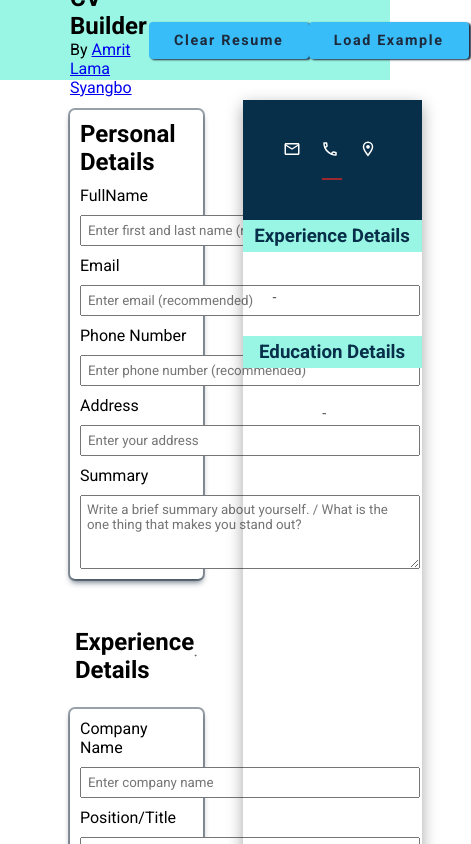
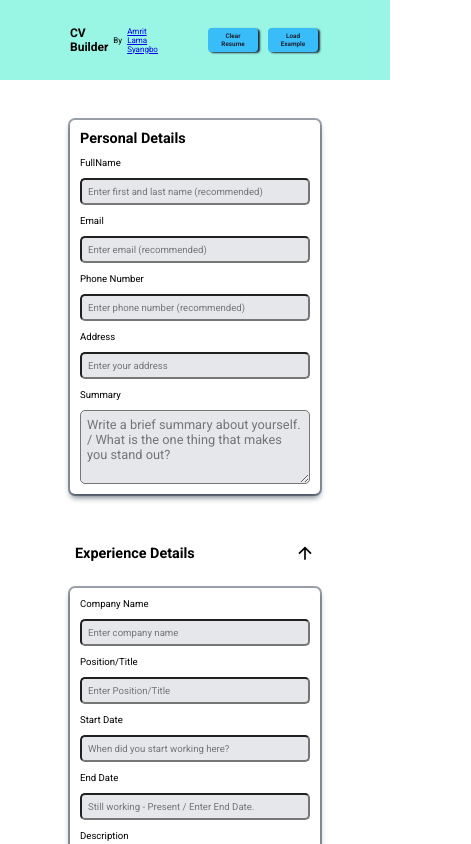
Before and after one commit to Amrit57/CV-Application, a React (Vite) app: page / in a window 390 px wide. Shown: the top 844 px of the page, 471 px wide, since content can reach past the window. Built offline with nearby package versions, Linux system fonts and the light colour scheme.

Commit message:
Adde responsive design to all devices.

```diff
--- a/src/components/Navbar.jsx
+++ b/src/components/Navbar.jsx
@@ -3,7 +3,7 @@ import React from "react";
 export default function Navbar({ clearResume, loadResume }) {
   return (
     <nav className="navbar">
-      <div>
+      <div className="logo-container">
         <h1 className="navbar--heading">CV Builder</h1>
         <span>By </span>
         <a
--- a/src/styles/style.css
+++ b/src/styles/style.css
@@ -28,7 +28,7 @@
 .navbar--btn,
 .btn {
   padding: 10px 14px;
-  width: 160px;
+  width: 140px;
   outline-offset: 0.2rem;
   cursor: pointer;
   border-radius: 4px;
@@ -63,7 +63,7 @@
   gap: 30px;
 }
 .form-container {
-  width: 34vw;
+  min-width: 30%;
   display: flex;
   flex-direction: column;
   gap: 24px;
@@ -87,11 +87,15 @@ textarea,
 .experience-container input,
 .education-container input {
   padding: 6px;
-  width: 340px;
+  width: auto;
+  border-radius: 5px;
+  background: var(--input-bg);
 }
 .displayForm {
+  padding-bottom: 10px;
   width: 100%;
-  height: auto;
+  overflow: hidden;
+  height: 800px;
   max-height: 1200px;
   margin: 10px;
   box-shadow: rgba(0, 0, 0, 0.35) 0px 5px 15px;
@@ -194,3 +198,95 @@ textarea,
   justify-content: space-between;
   padding: 2px;
 }
+@media screen and (max-width: 1100px) {
+  .btn,
+  .navbar--btn {
+    width: auto;
+    font-size: 0.8rem;
+  }
+  .form-container {
+    font-size: 0.8rem;
+  }
+  .personal-info input,
+  textarea,
+  .experience-container input,
+  .education-container input {
+    font-size: 0.8rem;
+  }
+}
+@media screen and (max-width: 768px) {
+  .main {
+    display: block;
+    margin: auto;
+  }
+  .btn, .navbar--btn{
+    letter-spacing: 0;
+  }
+  .navbar--tab-container {
+    justify-content: flex-end;
+    gap: 10px;
+  }
+  .form-container {
+    width: 400px;
+    margin: auto;
+  }
+  .displayForm,
+  .personal p {
+    font-size: 0.8rem;
+    margin: auto;
+  }
+}
+@media (max-width: 480px) {
+  .form-container {
+    width: auto;
+    margin: 10px 0px;
+    font-size: 0.6rem;
+  }
+  .form-container input {
+    font-size: 0.6rem;
+  }
+  .navbar {
+    width: auto;
+    font-size: 0.7rem;
+  }
+  .logo-container {
+    display: flex;
+    justify-content: center;
+    align-items: center;
+    font-size: 0.5rem;
+    gap: 5px;
+    width: auto;
+  }
+  .logo-container span {
+    display: block;
+  }
+  .personal h1 {
+    font-size: 1.3rem;
+  }
+  .personal p {
+    font-size: 0.6rem;
+  }
+  .btn,
+  .navbar--btn {
+    font-size: 0.4rem;
+    padding: 4px 7px;
+    width: 50px;
+  }
+  .contact-details {
+    gap: 6px;
+  }
+  .contact-details p {
+    font-size: 0.54rem;
+  }
+  .c-detail {
+    gap: 2px;
+  }
+  .contact-details svg {
+    width: 10px;
+  }
+  .displayForm,
+  .light {
+    font-size: 0.6rem;
+    height: auto;
+  }
+}
```
